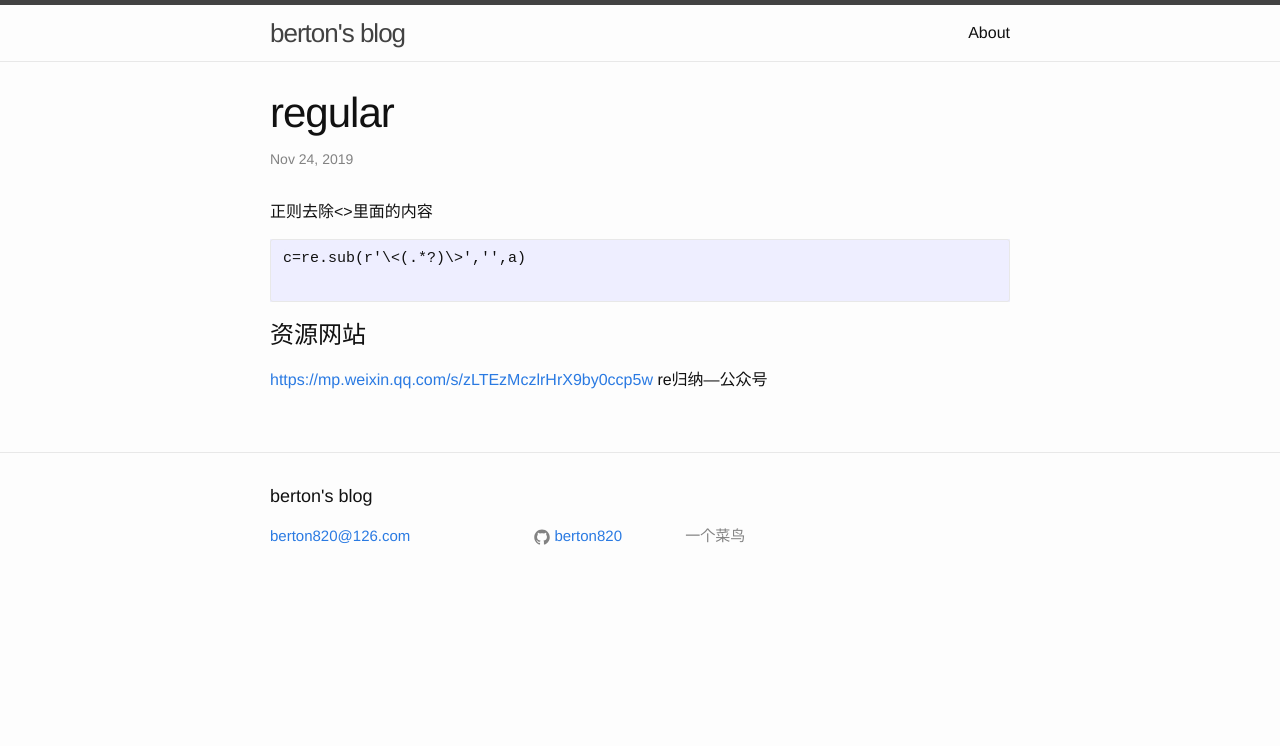
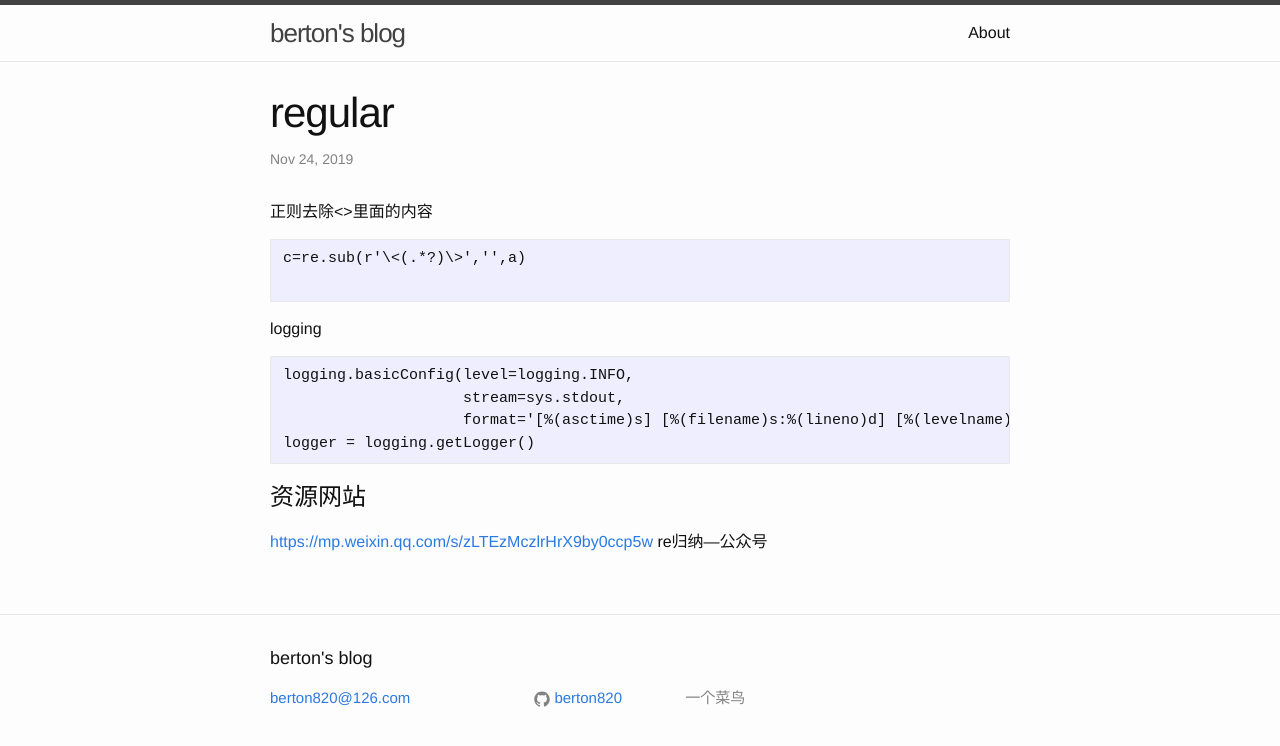
Before and after one commit to berton820/berton820.github.io, a Jekyll site: the page built from _posts/2019-6-30-regular.markdown, in a window 1280 px wide. Shown: the top 746 px of the page. Built offline with Jekyll 4.4.1, drawn with Linux system fonts in a browser that asks for light colours.

Commit message:
2019年 8月 1日 星期四 10时53分23秒 CST

````diff
--- a/_posts/2019-6-30-regular.markdown
+++ b/_posts/2019-6-30-regular.markdown
@@ -11,6 +11,13 @@ c=re.sub(r'\<(.*?)\>','',a)
 
 ```
 
+logging
+```
+logging.basicConfig(level=logging.INFO,
+                    stream=sys.stdout,
+                    format='[%(asctime)s] [%(filename)s:%(lineno)d] [%(levelname)s]\t%(message)s')
+logger = logging.getLogger()
+```
 
 # 资源网站
 <https://mp.weixin.qq.com/s/zLTEzMczlrHrX9by0ccp5w> re归纳—公众号
--- a/_posts/2019-6-30-shell.markdown
+++ b/_posts/2019-6-30-shell.markdown
@@ -38,3 +38,7 @@ sed -e '/abc/d'  a.txt  > a.log
 ```
 CUDA_VISIBLE_DEVICES=1,2,3,4,5,6,7
 ```
+解压
+```
+tar -zxvf filename.tar.gz
+```
````
